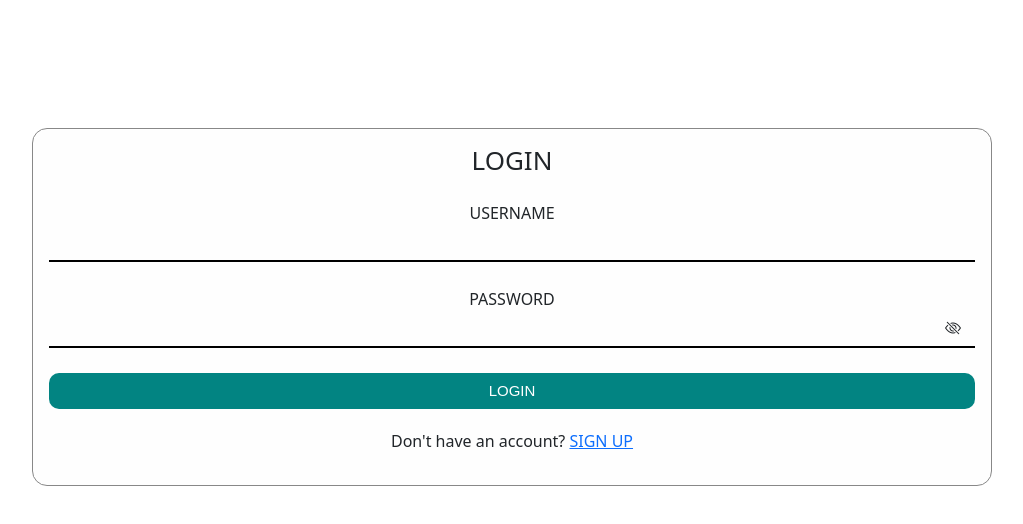
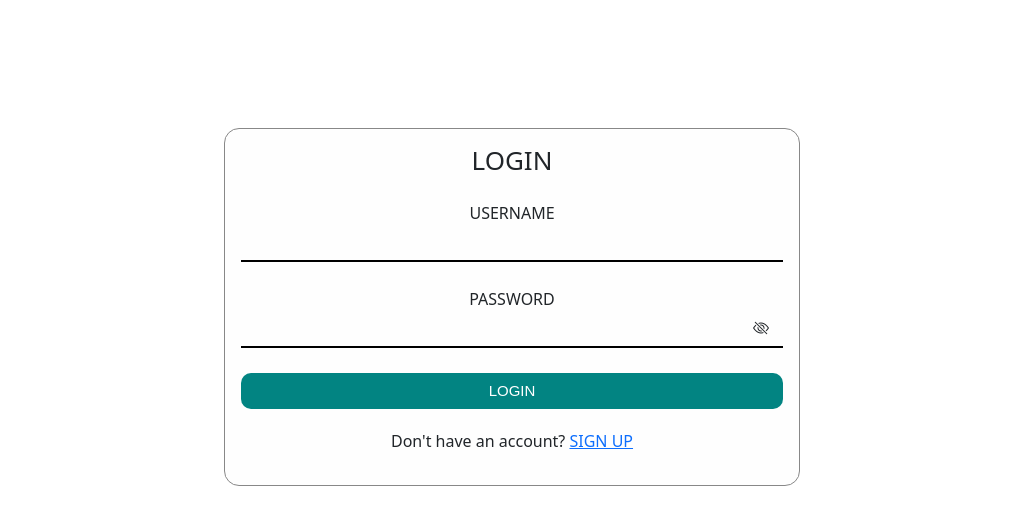
Before and after one commit to clairemurphy288/Training-Website, a React (Create React App) app in the folder client/: page /signin in a window 1280 px wide. Shown: the top 524 px of the page, without its empty margins (128-1151 px from the left). Built offline with nearby package versions, Linux system fonts and the light colour scheme; a web font is replaced by a local one.

Commit message:
width of sign in

```diff
--- a/client/src/components/quiz/sign-up.css
+++ b/client/src/components/quiz/sign-up.css
@@ -54,7 +54,7 @@ form i {
     background-color: #fefefe;
     margin: 10% auto 15% auto;
     border: 1px solid #888;
-    width: 75%;
+    width: 45%;
 }
 
 .sign-in-container {
```
